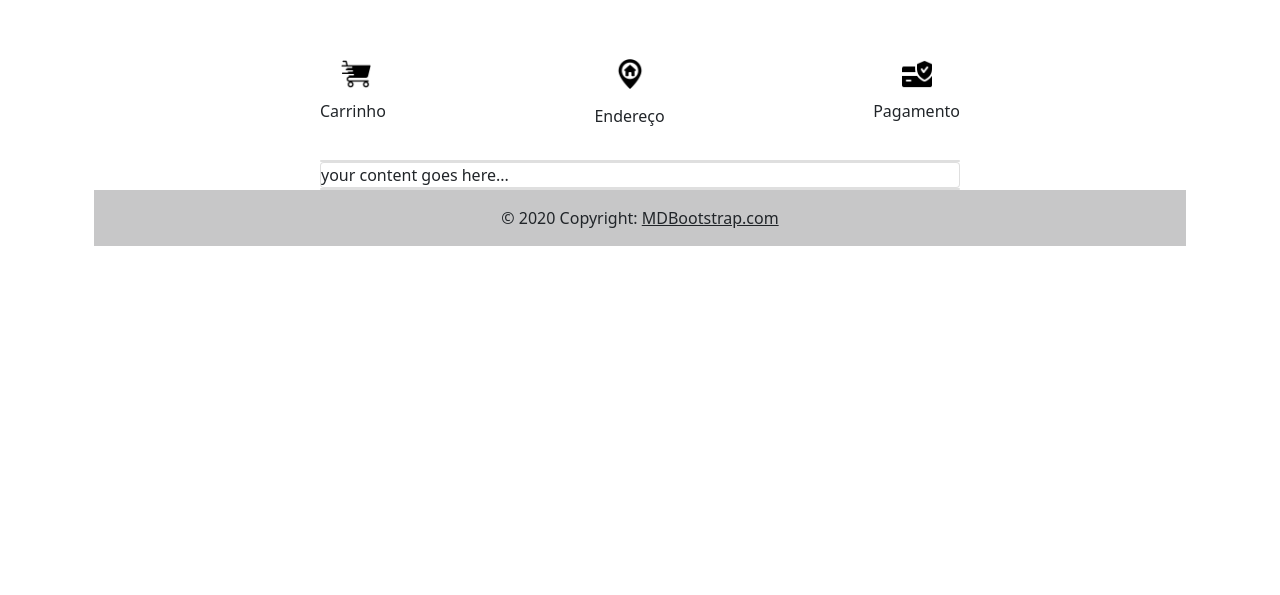
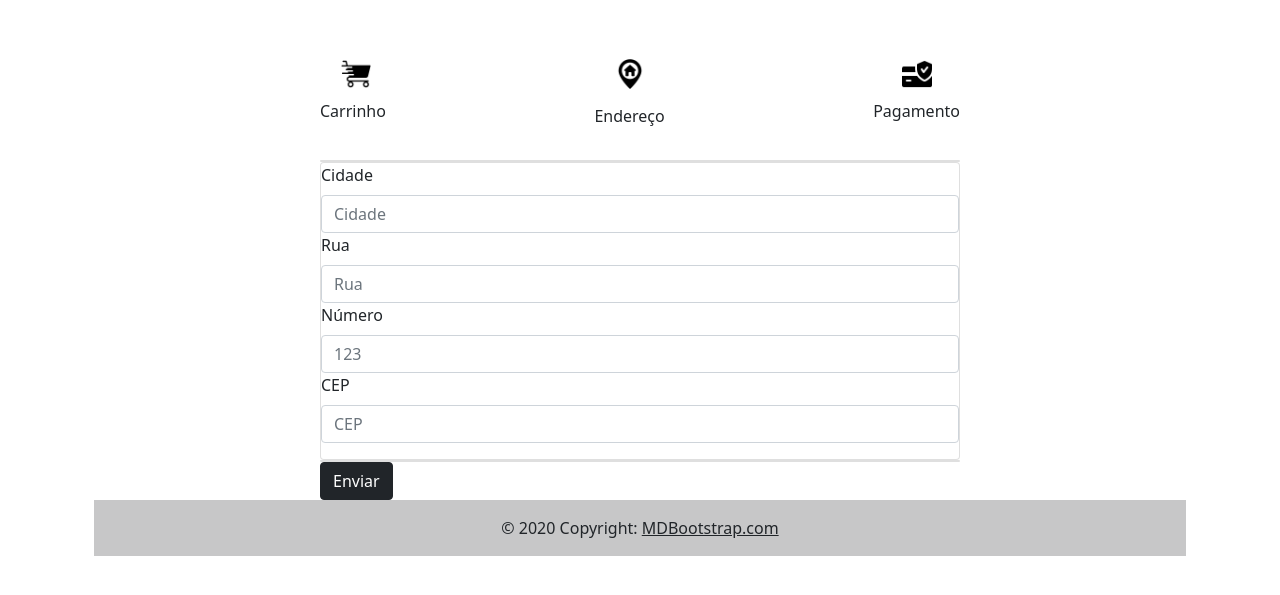
Before and after one commit to felipetega/e-commerce, a Django app: page /checkout/ in a window 1280 px wide, after a click that opens the changed part. Shown: the part 56-651 px from the top of the page. Run offline with Django 4.2, Linux system fonts and the light colour scheme; the visitor is signed in with stand-in values (Sample User, id 1); data that the repository does not hold is empty.

Commit message:
checkpoint

```diff
--- a/project/main/admin.py
+++ b/project/main/admin.py
@@ -1,7 +1,9 @@
 from django.contrib import admin
-from .models import Cart, Product, CartItems
+from .models import Cart, Product, CartItems, Address, Payment
 
 admin.site.register(Cart)
+admin.site.register(Address)
+admin.site.register(Payment)
 admin.site.register(Product)
 admin.site.register(CartItems)
 '''
--- a/project/main/templates/main/checkout.html
+++ b/project/main/templates/main/checkout.html
@@ -114,7 +114,16 @@
                   </div>
                   <div id="collapseTwo" class="collapse" aria-labelledby="headingTwo" data-bs-parent="#accordionExample">
                       <div class="">
-                          your content goes here...
+                        <div class="mb-3">
+                          <label for="cidade" class="form-label">Cidade</label>
+                          <input type="text" class="form-control" id="cidade" placeholder="Cidade" name="city">
+                          <label for="rua" class="form-label">Rua</label>
+                          <input type="text" class="form-control" id="rua" placeholder="Rua" name="street">
+                          <label for="numero" class="form-label">Número</label>
+                          <input type="number" class="form-control" id="numero" placeholder="123" name="number">
+                          <label for="cep" class="form-label">CEP</label>
+                          <input type="text" class="form-control" id="cep" placeholder="CEP" name="cep">
+                        </div>
                       </div>
                   </div>
               </div>
@@ -125,12 +134,22 @@
                   <div id="collapseThree" class="collapse" aria-labelledby="headingThree"
                       data-bs-parent="#accordionExample">
                       <div class="">
-                          your content goes here...
+                        <div class="mb-3">
+                          <label for="payment_method" class="form-label">Forma de pagamento</label>
+                          <select class="form-select" name="payment_method">
+                            {% for name, value in formas_pagamento.items %}
+                                  <option value="{{value}}">{{name}}</option>
+                              {% endfor %}
+                          </select>
+                          <label for="cod" class="form-label">Código</label>
+                          <input type="text" class="form-control" id="cod" placeholder="Código" name="cod">
+                        </div>
                       </div>
                   </div>
               </div>
               </div>
-              </div>
+            </div>
+            <button type="submit" class="btn btn-dark">Enviar</button>
           </form>
       </div>
     </div>
--- a/project/main/views.py
+++ b/project/main/views.py
@@ -7,7 +7,7 @@ from django.contrib.auth.models import User
 from django.contrib.auth import authenticate
 from django.contrib.auth import login as login_django
 from django.contrib.auth.decorators import login_required
-from .models import Product, Cart, CartItems
+from .models import Product, Cart, CartItems, Address, Payment
 
 def index(request):
   return redirect('/login')
@@ -111,7 +111,9 @@ def checkout(request):
     cartItems = CartItems.objects.all()
     cartItems = cartItems.filter(user=current_user)
 
-    formas_pagamento = {"Selecione opção de pagamento":0,"Cartão de Crédito":2,"Pix":3,"Boleto":4}
+    address = Address.objects.all().filter(user=current_user).first()
+
+    formas_pagamento = {"Selecione opção de pagamento":0,"Cartão de Crédito":"C","Cartão de Débito":"D","Pix":"P","Boleto":"B"}
 
     context = {'cart':cart,
               'cartItems':cartItems,
@@ -125,14 +127,21 @@ def checkout(request):
     # CART
     cart = Cart.objects.all().filter(user=current_user).first()
 
-    #CART ITEMS
-    cart_items = CartItems.objects.all().filter(user=current_user).first()
-
     # Atualiza o campo ordered do carrinho
     cart.ordered = True
 
     # Salva as alterações no carrinho
     cart.save()
+
+    #ADDRESS
+    address = Address.objects.create(user=current_user, city=request.POST['city'], street=request.POST['street'], number=request.POST['number'], cep=request.POST['cep'])
+
+    address.save()
+
+    #PAYMENT
+    payment = Payment.objects.create(user=current_user, payment_method=request.POST['payment_method'], cod=request.POST['cod'])
+
+    payment.save()
 
     return redirect('/home')
 
```
Also changed, not shown: project/main/models.py (+33 -7 lines), project/main/migrations/0060_address_cart_shipping_address.py (added), project/main/migrations/0061_rename_shipping_address_cart_address.py (added), project/main/migrations/0062_alter_cartitems_options_payment_cart_payment.py (added), project/main/migrations/0063_rename_method_payment_payment_method.py (added).
